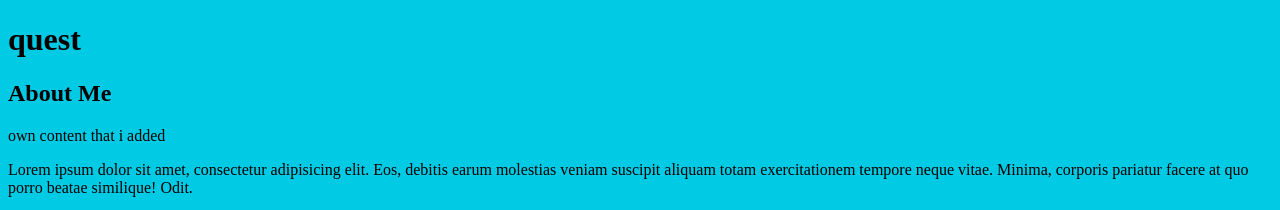
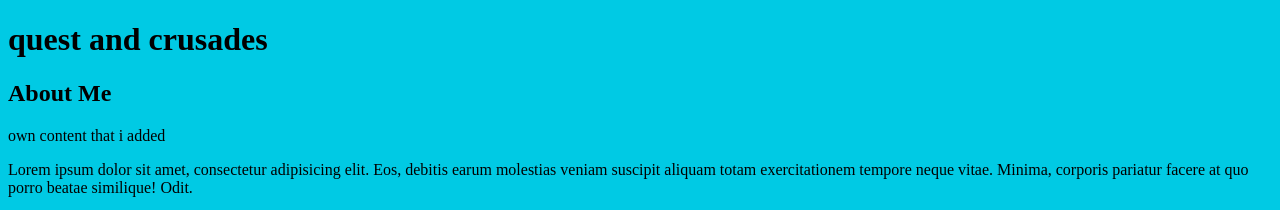
Before and after one commit to Bharathi131002/LearningGit, a plain HTML site: page index.html in a window 1280 px wide. Shown: the top 210 px of the page. Drawn offline with Linux system fonts and the light colour scheme.

Commit message:
heading to quest and crusades

```diff
--- a/index.html
+++ b/index.html
@@ -11,7 +11,7 @@
 
     <header>
 
-        <h1>quest</h1>
+        <h1>quest and crusades</h1>
 
     </header>
 
```
